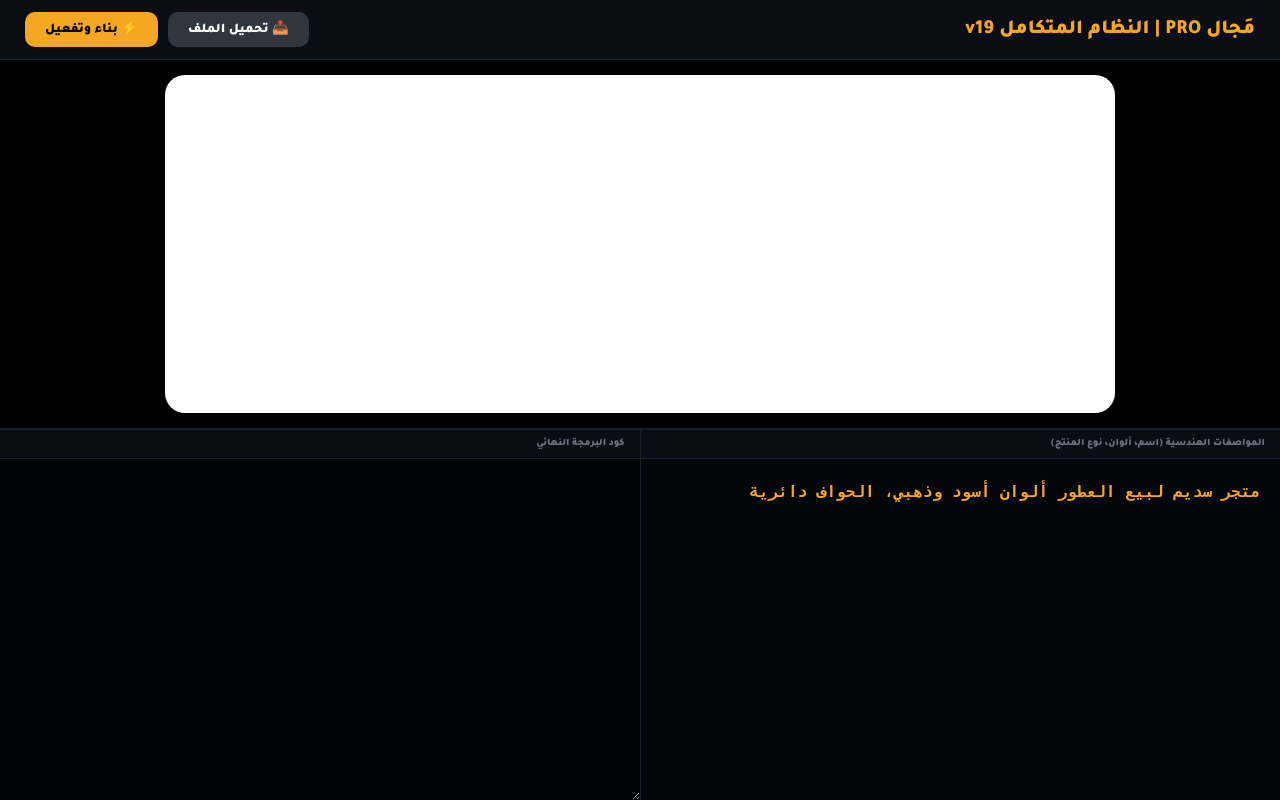
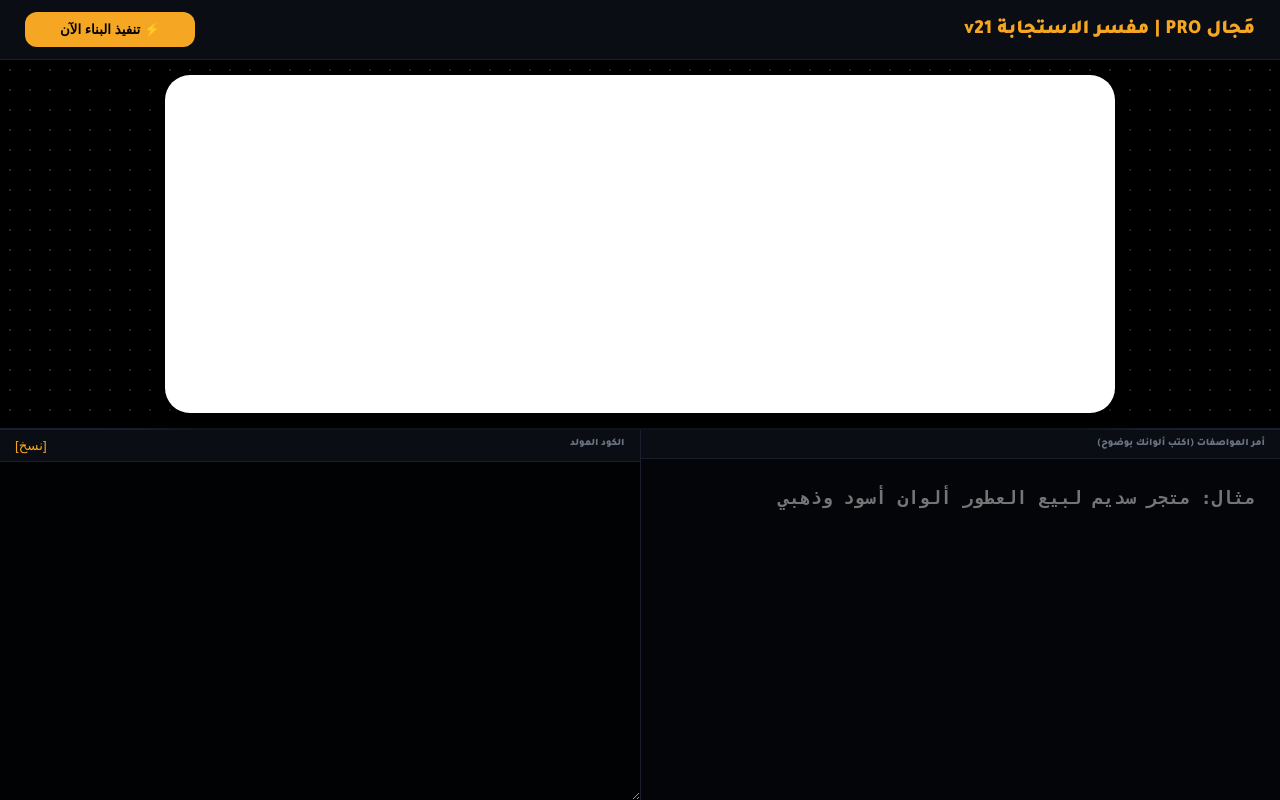
Before and after one commit to wissamalonazy-droid/majal, a Flask app: page / in a window 1280 px wide. Run offline with Flask 3, Linux system fonts and the light colour scheme.

Commit message:
Update index.html

```diff
--- a/templates/index.html
+++ b/templates/index.html
@@ -3,7 +3,7 @@
 <head>
 <meta charset="UTF-8">
 <meta name="viewport" content="width=device-width, initial-scale=1.0">
-<title>مَجال PRO | النسخة المتكاملة v19</title>
+<title>مَجال PRO | الاستجابة القصوى v21</title>
 <link href="https://fonts.googleapis.com/css2?family=Fira+Code:wght@400;500&family=Tajawal:wght@400;700;900&display=swap" rel="stylesheet">
 <style>
 :root { --sys-bg: #030508; --sys-panel: #0a0d14; --sys-border: #1a1f2b; --sys-accent: #f5a623; }
@@ -13,161 +13,142 @@ body { background: var(--sys-bg); color: #d1d5db; font-family: 'Tajawal', sans-s
 /* Header */
 .top-nav { height: 60px; background: var(--sys-panel); border-bottom: 1px solid var(--sys-border); display: flex; align-items: center; justify-content: space-between; padding: 0 25px; flex-shrink: 0; }
 .logo { font-size: 20px; font-weight: 900; color: var(--sys-accent); }
-.controls { display: flex; gap: 10px; }
-.btn { border: none; padding: 8px 20px; border-radius: 10px; font-weight: 900; cursor: pointer; transition: 0.2s; font-family: 'Tajawal'; }
-.btn-run { background: var(--sys-accent); color: #000; }
-.btn-export { background: #30363d; color: #fff; }
+.btn-build { background: var(--sys-accent); color: #000; border: none; padding: 10px 35px; border-radius: 12px; font-weight: 900; cursor: pointer; transition: 0.3s; }
 
-/* Layout */
-.main-layout { display: flex; flex-direction: column; flex: 1; overflow: hidden; }
-.top-view { height: 50%; background: #000; display: flex; justify-content: center; padding: 15px; border-bottom: 2px solid var(--sys-border); overflow: hidden; }
-#preview-frame { width: 100%; max-width: 950px; background: #fff; border-radius: 20px; border: none; transition: 0.5s; }
+/* Layout 50-25-25 */
+.layout { display: flex; flex-direction: column; flex: 1; overflow: hidden; }
+.view-pane { height: 50%; background: #000; display: flex; justify-content: center; padding: 15px; border-bottom: 2px solid var(--sys-border); background-image: radial-gradient(#1f2937 1px, transparent 1px); background-size: 20px 20px; }
+#preview-frame { width: 100%; max-width: 950px; background: #fff; border-radius: 25px; border: none; box-shadow: 0 15px 50px rgba(0,0,0,0.8); }
 
-.bottom-control { height: 50%; display: grid; grid-template-columns: 1fr 1fr; gap: 1px; background: var(--sys-border); }
-.pane { background: var(--sys-bg); display: flex; flex-direction: column; overflow: hidden; }
-.pane-label { padding: 8px 15px; font-size: 10px; background: var(--sys-panel); color: #6b7280; border-bottom: 1px solid var(--sys-border); font-weight: 900; display: flex; justify-content: space-between; align-items: center; }
+.control-pane { height: 50%; display: grid; grid-template-columns: 1fr 1fr; gap: 1px; background: var(--sys-border); }
+.sub-pane { background: var(--sys-bg); display: flex; flex-direction: column; overflow: hidden; }
+.pane-hdr { padding: 8px 15px; font-size: 10px; background: var(--sys-panel); color: #6b7280; border-bottom: 1px solid var(--sys-border); font-weight: 900; display: flex; justify-content: space-between; }
 
-#input-command { flex: 1; background: transparent; color: var(--sys-accent); border: none; outline: none; padding: 20px; font-size: 16px; font-weight: 700; resize: none; line-height: 1.6; }
-#code-output { flex: 1; background: #010204; color: #7ee787; border: none; outline: none; padding: 20px; font-family: 'Fira Code', monospace; font-size: 12px; direction: ltr; text-align: left; }
+#user-input { flex: 1; background: transparent; color: var(--sys-accent); border: none; outline: none; padding: 25px; font-size: 18px; font-weight: 700; resize: none; line-height: 1.6; text-align: right; }
+#code-out { flex: 1; background: #010204; color: #7ee787; border: none; outline: none; padding: 25px; font-family: 'Fira Code', monospace; font-size: 12px; direction: ltr; text-align: left; }
 </style>
 </head>
 <body>
 
 <header class="top-nav">
-  <div class="logo">مَجال PRO <span>| النظام المتكامل v19</span></div>
-  <div class="controls">
-    <button class="btn btn-export" onclick="downloadProject()">📥 تحميل الملف</button>
-    <button class="btn btn-run" onclick="buildFullStore()">⚡ بناء وتفعيل</button>
-  </div>
+  <div class="logo">مَجال PRO <span>| مفسر الاستجابة v21</span></div>
+  <button class="btn-build" onclick="forceSovereignBuild()">⚡ تنفيذ البناء الآن</button>
 </header>
 
-<div class="main-layout">
-  <div class="top-view">
-    <iframe id="preview-frame"></iframe>
-  </div>
-
-  <div class="bottom-control">
-    <div class="pane">
-      <div class="pane-label">المواصفات الهندسية (اسم، ألوان، نوع المنتج)</div>
-      <textarea id="input-command">متجر سديم لبيع العطور ألوان أسود وذهبي، الحواف دائرية</textarea>
+<div class="layout">
+  <div class="view-pane"><iframe id="preview-frame"></iframe></div>
+  <div class="control-pane">
+    <div class="sub-pane">
+      <div class="pane-hdr">أمر المواصفات (اكتب ألوانك بوضوح)</div>
+      <textarea id="user-input" placeholder="مثال: متجر سديم لبيع العطور ألوان أسود وذهبي"></textarea>
     </div>
-    <div class="pane">
-      <div class="pane-label">كود البرمجة النهائي</div>
-      <textarea id="code-output" readonly></textarea>
+    <div class="sub-pane">
+      <div class="pane-hdr">الكود المولد <button onclick="copyCode()" style="color:var(--sys-accent); cursor:pointer; background:none; border:none;">[نسخ]</button></div>
+      <textarea id="code-out" readonly></textarea>
     </div>
   </div>
 </div>
 
 <script>
-function buildFullStore() {
-  const prompt = document.getElementById('input-command').value.trim();
+function forceSovereignBuild() {
+  const prompt = document.getElementById('user-input').value.trim();
   if (!prompt) return;
 
-  // 1. محرك تحليل "الملي متر" (The Specs Parser)
-  const name = prompt.match(/متجر\s+([\u0621-\u064A0-9]+)/)?.[1] || "متجر جديد";
+  // 1. مفسر الألوان الذكي (فحص شامل للجملة)
+  const palette = {
+    'أسود': '#000000', 'أبيض': '#ffffff', 'ذهبي': '#d4af37',
+    'أزرق': '#2563eb', 'أحمر': '#e11d48', 'أخضر': '#16a34a', 'فضي': '#c0c0c0'
+  };
 
-  // دقة الألوان
-  const colorMap = {'أسود':'#000','أبيض':'#fff','ذهبي':'#d4af37','أزرق':'#2563eb','أحمر':'#e11d48','بني':'#78350f','أخضر':'#16a34a'};
-  let bg = '#ffffff', primary = '#2563eb', text = '#000';
-  Object.keys(colorMap).forEach(c => {
-    if (prompt.includes(c)) {
-      if (c === 'أسود') { bg = '#000'; text = '#fff'; }
-      else if (c === 'أبيض') { bg = '#fff'; text = '#000'; }
-      else { primary = colorMap[c]; }
+  let bg = '#ffffff';
+  let primary = '#2563eb';
+  let text = '#000000';
+
+  // فحص الخلفية أولاً
+  if (prompt.includes('أسود')) { bg = '#000000'; text = '#ffffff'; }
+  else if (prompt.includes('أبيض')) { bg = '#ffffff'; text = '#000000'; }
+
+  // فحص لون الهوية (الأزرار والماركة)
+  Object.keys(palette).forEach(c => {
+    if (prompt.includes(c) && c !== 'أسود' && c !== 'أبيض') {
+      primary = palette[c];
     }
   });
 
-  const radius = prompt.includes("دائرية") ? "30px" : "8px";
+  // 2. استخراج الاسم والأيقونة
+  const storeName = prompt.match(/متجر\s+([\u0621-\u064A0-9]+)/)?.[1] || "متجر السيادة";
+  let icon = "📦";
+  if(prompt.includes("عطر")) icon = "🧴";
+  if(prompt.includes("ساعة")) icon = "⌚";
 
-  // 2. تحديد الصور بناءً على النوع
-  let imgUrl = "https://images.unsplash.com/photo-1541643600914-78b084683601?w=400"; // عطر افتراضي
-  if (prompt.includes("ساعة")) imgUrl = "https://images.unsplash.com/photo-1524592093044-306bd1ad5524?w=400";
-  if (prompt.includes("كتاب")) imgUrl = "https://images.unsplash.com/photo-1544947950-fa07a98d237f?w=400";
-
-  // 3. الكود المولد (Full Stack Front-end)
-  const finalHTML = `<!DOCTYPE html>
+  // 3. بناء الكود الصافي بـ CSS Variables للتحكم المطلق
+  const finalCode = `<!DOCTYPE html>
 <html lang="ar" dir="rtl">
 <head>
   <meta charset="UTF-8">
-  <meta name="viewport" content="width=device-width, initial-scale=1.0">
   <style>
-    :root { --primary: ${primary}; --bg: ${bg}; --text: ${text}; }
-    body { font-family: 'Tajawal', sans-serif; background: var(--bg); color: var(--text); margin: 0; padding-bottom: 100px; }
-    header { background: var(--primary); padding: 40px 20px; text-align: center; color: #fff; position: relative; }
-    .cart-btn { position: absolute; left: 20px; top: 40%; background: rgba(0,0,0,0.2); padding: 10px 20px; border-radius: 50px; cursor: pointer; border: 1px solid rgba(255,255,255,0.3); }
-    .grid { display: grid; grid-template-columns: repeat(auto-fit, minmax(280px, 1fr)); gap: 20px; padding: 20px; max-width: 1200px; margin: 0 auto; }
-    .card { background: ${bg === '#000' ? '#111' : '#fff'}; border-radius: ${radius}; border: 1px solid var(--primary)33; overflow: hidden; box-shadow: 0 10px 30px rgba(0,0,0,0.1); text-align: center; }
-    .card img { width: 100%; height: 250px; object-fit: cover; }
-    .card-info { padding: 20px; }
-    .price { color: var(--primary); font-weight: 900; font-size: 24px; margin: 10px 0; }
-    .tax-hint { font-size: 10px; opacity: 0.6; }
-    button { background: var(--primary); color: white; border: none; padding: 15px; border-radius: ${radius}; width: 100%; font-weight: 900; cursor: pointer; transition: 0.3s; }
-    button:hover { filter: brightness(1.2); }
-    #cart-modal { display:none; position:fixed; inset:0; background:rgba(0,0,0,0.8); z-index:99; justify-content:center; align-items:center; }
-    .modal-box { background: white; color: black; padding: 30px; border-radius: 20px; width: 90%; max-width: 400px; }
+    :root { --p: ${primary}; --bg: ${bg}; --t: ${text}; }
+    body { font-family: 'Tajawal', sans-serif; background: var(--bg); color: var(--t); margin: 0; padding: 0; }
+    header { background: var(--p); padding: 60px 20px; text-align: center; color: ${primary === '#ffffff' ? '#000' : '#fff'}; }
+    .store-title { font-size: 50px; font-weight: 900; margin: 0; }
+    .nav { position: fixed; top: 0; width: 100%; padding: 15px 30px; display: flex; justify-content: space-between; align-items: center; background: rgba(0,0,0,0.1); backdrop-filter: blur(10px); }
+    .cart-box { background: rgba(255,255,255,0.2); padding: 10px 20px; border-radius: 15px; font-weight: 900; cursor: pointer; }
+    .grid { display: grid; grid-template-columns: repeat(auto-fit, minmax(280px, 1fr)); gap: 25px; padding: 50px 30px; max-width: 1200px; margin: 0 auto; }
+    .card { background: ${bg === '#000000' ? '#111' : '#f9f9f9'}; padding: 30px; border-radius: 30px; border: 2px solid var(--p)22; text-align: center; transition: 0.3s; }
+    .card:hover { transform: translateY(-10px); border-color: var(--p); }
+    .price { color: var(--p); font-weight: 900; font-size: 30px; margin: 15px 0; }
+    .btn { background: var(--p); color: white; border: none; padding: 18px; border-radius: 18px; width: 100%; font-weight: 900; cursor: pointer; font-size: 18px; }
+
+    /* سلة جانبية احترافية */
+    #cart-sidebar { position: fixed; top: 0; left: -400px; width: 350px; height: 100%; background: #fff; color: #000; transition: 0.4s; z-index: 999; box-shadow: 5px 0 30px rgba(0,0,0,0.5); padding: 40px 30px; display: flex; flex-direction: column; }
+    #cart-sidebar.open { left: 0; }
+    .close-btn { cursor: pointer; font-size: 30px; text-align: left; }
   </style>
 </head>
 <body>
-  <header>
-    <div class="cart-btn" onclick="toggleCart()">🛒 السلة (<span id="cart-count">0</span>)</div>
-    <h1 style="margin:0; font-size: 35px;">${name}</h1>
-  </header>
-
-  <div class="grid">
-    ${[1, 2, 3, 4].map(i => `
-    <div class="card">
-      <img src="${imgUrl}" alt="Product">
-      <div class="card-info">
-        <h3>منتج فاخر ${i}</h3>
-        <div class="price">400 ريال</div>
-        <div class="tax-hint">+60 ريال ضريبة (15%)</div>
-        <button onclick="addToCart(460)">إضافة للسلّة</button>
-      </div>
-    </div>`).join('')}
-  </div>
-
-  <div id="cart-modal" onclick="toggleCart()">
-    <div class="modal-box" onclick="event.stopPropagation()">
-      <h3>ملخص الفاتورة</h3>
-      <hr>
-      <p id="bill-details">السلة فارغة</p>
-      <h2 id="total-price">الإجمالي: 0 ريال</h2>
-      <button onclick="alert('تم تحويلك لبوابة الدفع...')">إتمام الشراء</button>
+  <div id="cart-sidebar">
+    <div class="close-btn" onclick="toggleCart()">×</div>
+    <h2>🛒 سلة المشتريات</h2>
+    <div id="cart-items" style="flex:1; margin: 20px 0;">السلة فارغة</div>
+    <div style="border-top: 2px solid #eee; padding-top: 20px;">
+      <h3>الإجمالي: <span id="total">0</span> ريال</h3>
+      <button class="btn" style="background: #16a34a" onclick="alert('جاري الدفع...')">إتمام الطلب</button>
     </div>
   </div>
 
+  <div class="nav"><div class="cart-box" onclick="toggleCart()">السلة (<span id="count">0</span>)</div> <div style="font-weight:900;">${storeName}</div></div>
+  <header><h1 class="store-title">${storeName}</h1></header>
+
+  <div class="grid">
+    <div class="card"><div style="font-size:70px">${icon}</div><h3>منتج حصري</h3><div class="price">350 ريال</div><button class="btn" onclick="add('منتج حصري', 350)">إضافة للسلّة</button></div>
+    <div class="card"><div style="font-size:70px">${icon}</div><h3>منتج ملكي</h3><div class="price">500 ريال</div><button class="btn" onclick="add('منتج ملكي', 500)">إضافة للسلّة</button></div>
+  </div>
+
   <script>
-    let total = 0; let count = 0;
-    function addToCart(price) {
-      total += price; count++;
-      document.getElementById('cart-count').innerText = count;
-      alert('أضيف للسلة بالملي!');
-    }
-    function toggleCart() {
-      const m = document.getElementById('cart-modal');
-      m.style.display = m.style.display === 'flex' ? 'none' : 'flex';
-      document.getElementById('bill-details').innerText = 'عدد المنتجات: ' + count;
-      document.getElementById('total-price').innerText = 'الإجمالي: ' + total + ' ريال';
+    let cart = []; let total = 0;
+    function toggleCart() { document.getElementById('cart-sidebar').classList.toggle('open'); }
+    function add(name, price) {
+      cart.push({name, price}); total += price;
+      document.getElementById('count').innerText = cart.length;
+      document.getElementById('total').innerText = total;
+      document.getElementById('cart-items').innerHTML = cart.map(i => \`<div style="display:flex; justify-content:space-between; margin-bottom:10px;"><span>\${i.name}</span><b>\${i.price} ريال</b></div>\`).join('');
     }
   <\/script>
 </body>
 </html>`;
 
-  document.getElementById('code-output').value = finalHTML;
+  document.getElementById('code-out').value = finalCode;
   const frame = document.getElementById('preview-frame');
   frame.contentWindow.document.open();
-  frame.contentWindow.document.write(finalHTML);
+  frame.contentWindow.document.write(finalCode);
   frame.contentWindow.document.close();
 }
 
-function downloadProject() {
-  const code = document.getElementById('code-output').value;
-  if(!code) return alert("بني المتجر أولاً!");
-  const blob = new Blob([code], { type: 'text/html' });
-  const a = document.createElement('a');
-  a.href = URL.createObjectURL(blob);
-  a.download = 'majal_store.html';
-  a.click();
+function copyCode() {
+  const codeOut = document.getElementById('code-out');
+  codeOut.select();
+  document.execCommand('copy');
+  alert("تم نسخ الكود السيادي!");
 }
 </script>
 </body>
```
